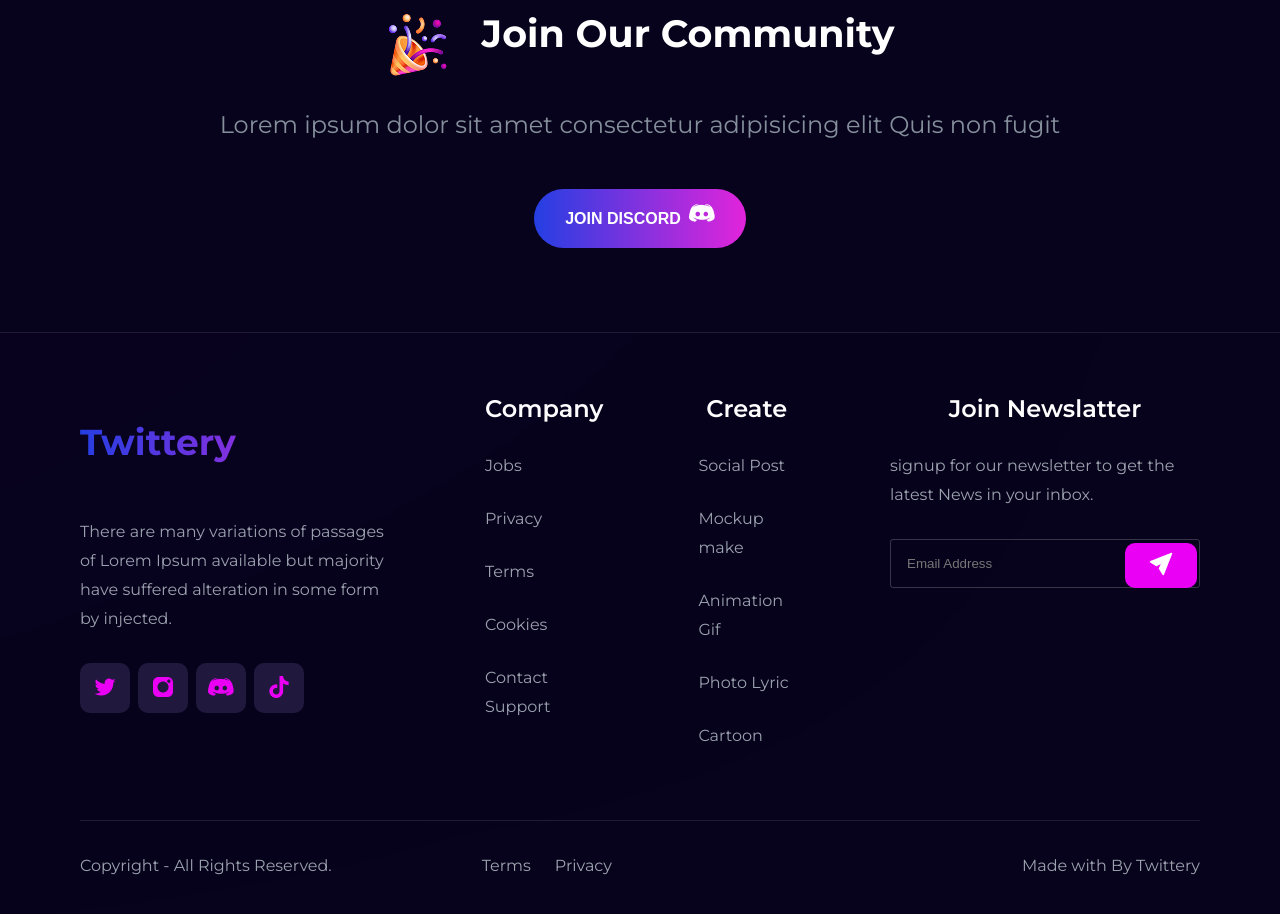
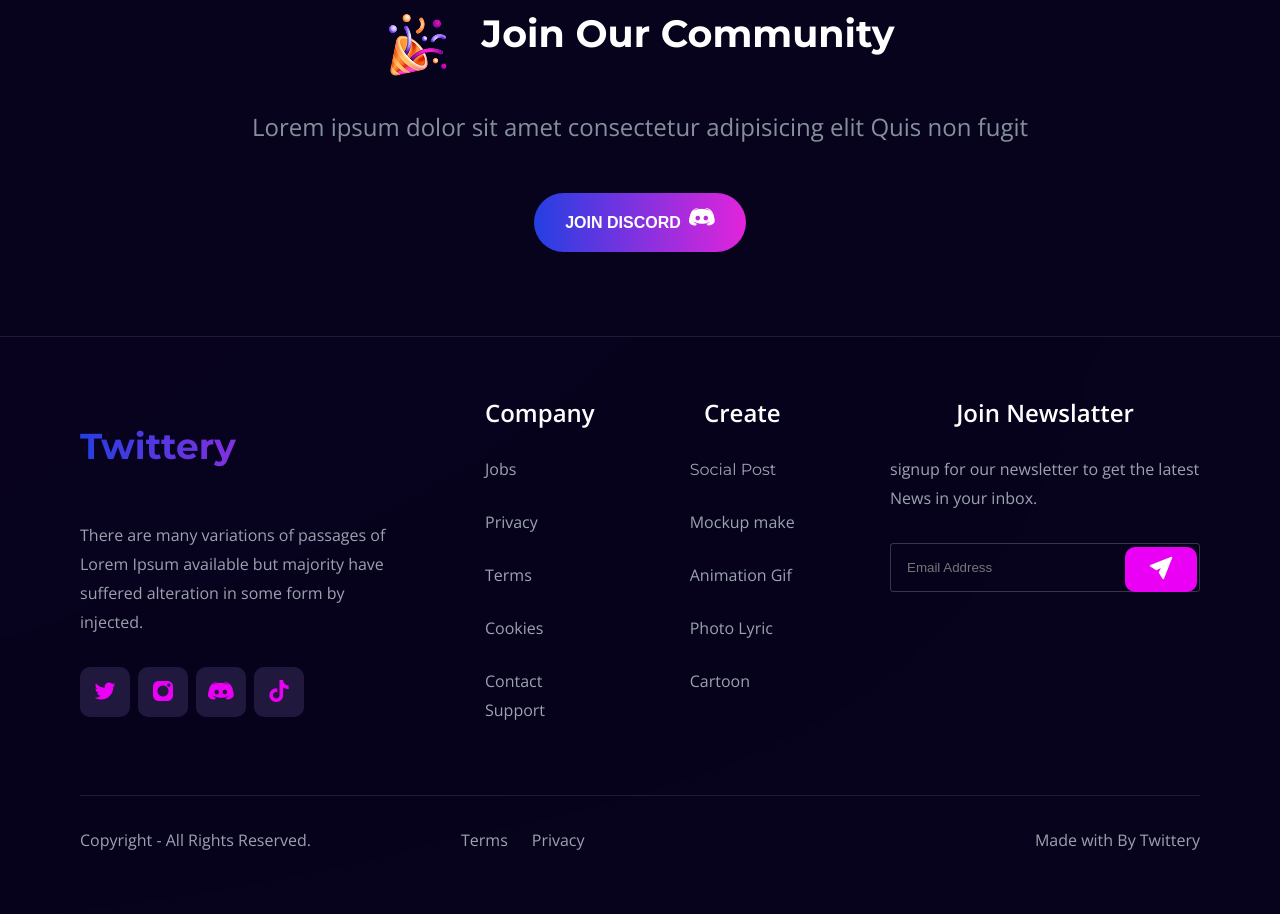
Before and after one commit to jubair-codes/Twittery-Plain, a plain HTML site: page index.html in a window 1280 px wide. Shown: the part 7525-8439 px from the top of the page. Drawn offline with nearby package versions, Linux system fonts and the light colour scheme.

Commit message:
footer revise fonts

```diff
--- a/index.html
+++ b/index.html
@@ -476,7 +476,7 @@
                   <img src="./Sources/Images/FAQ-drop-img.png" alt="" />
                 </span>
               </div>
-              <div class="faq-answer p-3">
+              <div class="faq-answer p-3 font-open-sans">
                 No matter if you're a marketer, designer, or creative
                 individual, you can quickly transform your creative concepts
                 into tangible designs without investing time in designing from
@@ -492,7 +492,7 @@
                   <img src="./Sources/Images/FAQ-drop-img.png" alt="" />
                 </span>
               </div>
-              <div class="faq-answer">
+              <div class="faq-answer font-open-sans">
                 Lorem ipsum dolor sit amet consectetur adipisicing elit. Labore
                 quasi sunt laudantium dicta et? Eum, corrupti praesentium!
                 Molestiae iure dolorum totam architecto? Perspiciatis, soluta
@@ -506,7 +506,7 @@
                   <img src="./Sources/Images/FAQ-drop-img.png" alt="" />
                 </span>
               </div>
-              <div class="faq-answer">
+              <div class="faq-answer font-open-sans">
                 Lorem ipsum dolor sit amet consectetur adipisicing elit.
                 Accusantium laudantium error praesentium, fugit id sequi aliquid
                 modi, nobis ducimus voluptatum, asperiores dolores. Eaque fugiat
@@ -520,7 +520,7 @@
                   <img src="./Sources/Images/FAQ-drop-img.png" alt="" />
                 </span>
               </div>
-              <div class="faq-answer">
+              <div class="faq-answer font-open-sans">
                 Lorem ipsum dolor sit amet consectetur adipisicing elit. Eaque
                 accusamus minima enim omnis est impedit veniam temporibus eius
                 delectus deserunt ducimus nam quasi quia, ipsum, magni porro
@@ -534,7 +534,7 @@
                   <img src="./Sources/Images/FAQ-drop-img.png" alt="" />
                 </span>
               </div>
-              <div class="faq-answer">
+              <div class="faq-answer font-open-sans">
                 Lorem ipsum dolor, sit amet consectetur adipisicing elit. Iusto,
                 ea labore similique minus quod molestias dolorem sapiente fugit,
                 inventore necessitatibus aperiam incidunt doloribus accusantium
@@ -558,7 +558,7 @@
             <img src="./Sources/Images/celebrate.png" alt="" />
             <h2 class="section-heading text-bold">Join Our Community</h2>
           </div>
-          <span class="text-24px" style="color: #86909d"
+          <span class="text-24px font-open-sans" style="color: #86909d"
             >Lorem ipsum dolor sit amet consectetur adipisicing elit Quis non
             fugit</span
           >
@@ -575,7 +575,7 @@
           <!-- 1st footer -->
           <div class="col flex flex-col brand-gap">
             <h1 class="logo-text">Twittery</h1>
-            <p class="text-para">
+            <p class="text-para font-open-sans">
               There are many variations of passages of Lorem Ipsum available but
               majority have suffered alteration in some form by injected.
             </p>
@@ -597,29 +597,29 @@
           <div class="col flex footer-gap">
             <!-- all links -->
             <div class="col flex flex-col brand-gap">
-              <span class="brand-h5 text-bold">Company</span>
+              <span class="brand-h5 text-bold font-open-sans">Company</span>
               <ul class="flex flex-col gap-2 footer-link">
-                <li><a href="#" class="text-para link">Jobs</a></li>
-                <li><a href="#" class="text-para link">Privacy</a></li>
-                <li><a href="#" class="text-para link">Terms</a></li>
-                <li><a href="#" class="text-para link">Cookies</a></li>
-                <li><a href="#" class="text-para link">Contact Support</a></li>
+                <li><a href="#" class="text-para link font-open-sans">Jobs</a></li>
+                <li><a href="#" class="text-para link font-open-sans">Privacy</a></li>
+                <li><a href="#" class="text-para link font-open-sans">Terms</a></li>
+                <li><a href="#" class="text-para link font-open-sans">Cookies</a></li>
+                <li><a href="#" class="text-para link font-open-sans">Contact Support</a></li>
               </ul>
             </div>
             <div class="col flex flex-col brand-gap">
-              <span class="brand-h5 text-bold">Create</span>
+              <span class="brand-h5 text-bold font-open-sans">Create</span>
               <ul class="flex flex-col gap-2 footer-link">
                 <li><a href="#" class="text-para link">Social Post</a></li>
-                <li><a href="#" class="text-para link">Mockup make</a></li>
-                <li><a href="#" class="text-para link">Animation Gif</a></li>
-                <li><a href="#" class="text-para link">Photo Lyric</a></li>
-                <li><a href="#" class="text-para link">Cartoon</a></li>
+                <li><a href="#" class="text-para link font-open-sans">Mockup make</a></li>
+                <li><a href="#" class="text-para link font-open-sans">Animation Gif</a></li>
+                <li><a href="#" class="text-para link font-open-sans">Photo Lyric</a></li>
+                <li><a href="#" class="text-para link font-open-sans">Cartoon</a></li>
               </ul>
             </div>
           </div>
           <div class="col flex flex-col brand-gap pos-relative">
-            <span class="brand-h5 text-bold">Join Newslatter</span>
-            <p class="text-para">
+            <span class="brand-h5 text-bold font-open-sans">Join Newslatter</span>
+            <p class="text-para font-open-sans">
               signup for our newsletter to get the latest News in your inbox.
             </p>
             <input
@@ -635,14 +635,14 @@
         <div class="w-80rem mx-auto mt-1 flex footer-2">
           <!-- 2nd footer here -->
           <div class="col flex gap-5">
-            <span class="text-para"> Copyright - All Rights Reserved. </span>
+            <span class="text-para font-open-sans"> Copyright - All Rights Reserved. </span>
             <div class="flex gap-2">
-              <a href="#" class="text-para link">Terms</a>
-              <a href="#" class="text-para link">Privacy</a>
+              <a href="#" class="text-para link font-open-sans">Terms</a>
+              <a href="#" class="text-para link font-open-sans">Privacy</a>
             </div>
           </div>
           <div class="col justify-end flex">
-            <span class="text-para">Made with By Twittery</span>
+            <span class="text-para font-open-sans">Made with By Twittery</span>
           </div>
         </div>
       </footer>
```
